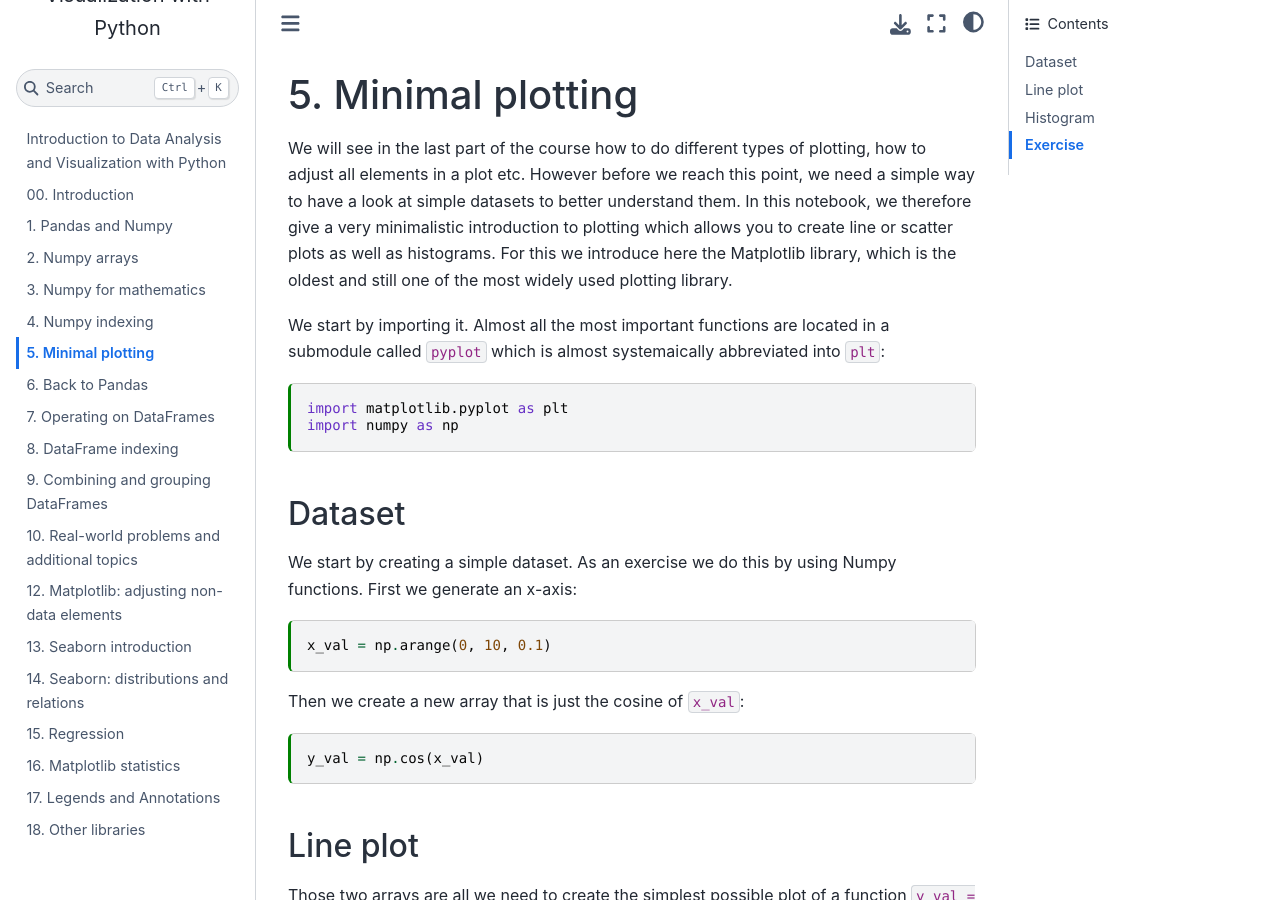
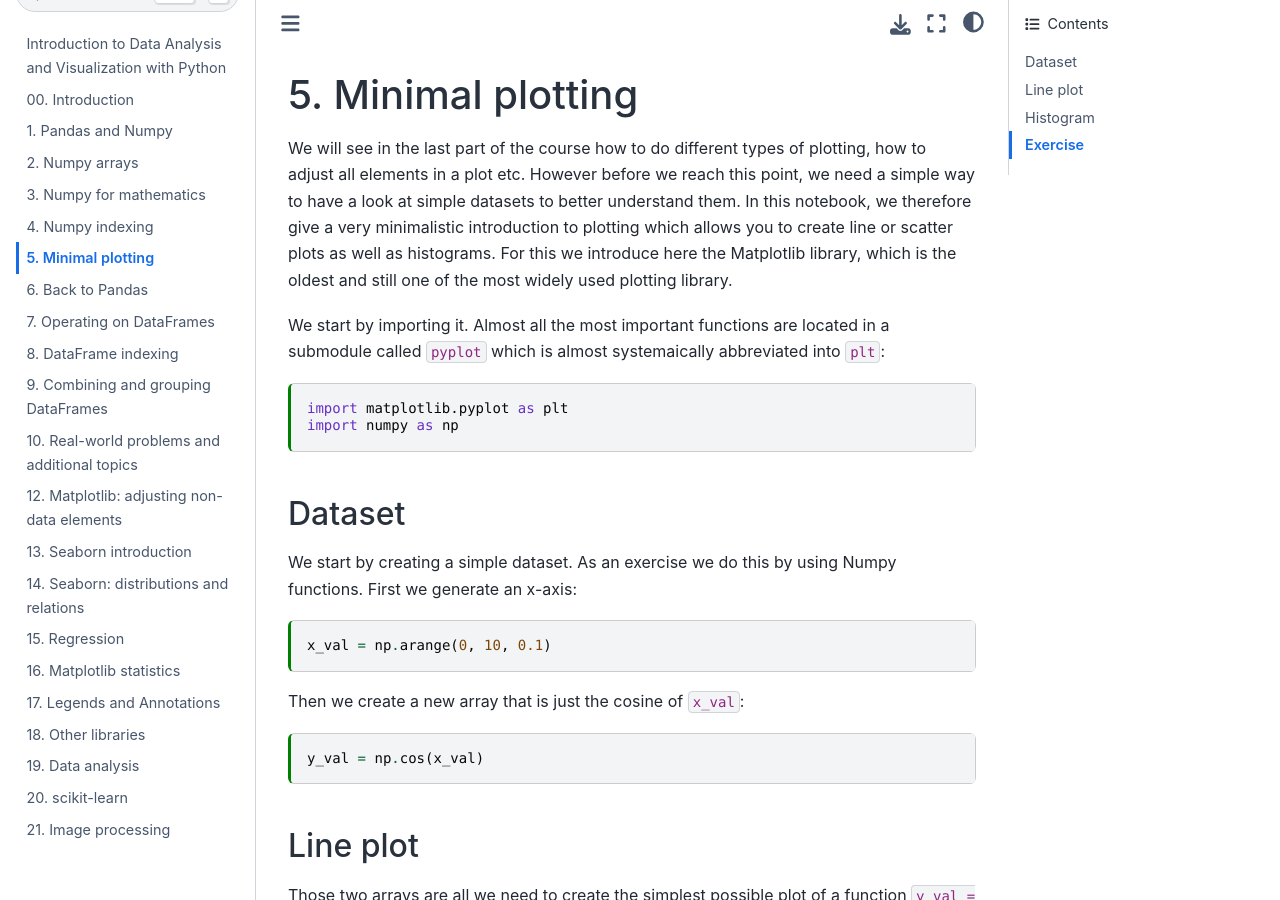
Before and after one commit to guiwitz/DAVPy, a Jupyter Book: the page built from 05-Minimal_plotting.ipynb, in a window 1280 px wide and 900 px high. Built offline with Jupyter Book 1.0.4 settings and Sphinx 7.4.7 and the Sphinx Book theme 1.1.4, drawn with Linux system fonts in a browser that asks for light colours; pages that are not in the unit, such as notebooks, are missing from menus; some of the changed text lies outside the part shown.

Commit message:
update toc

```diff
--- a/_toc.yml
+++ b/_toc.yml
@@ -20,3 +20,6 @@ chapters:
 - file: 16-Matplotlib_statistics
 - file: 17-Matplotlib_annotations
 - file: 18-Alternatives
+- file: 19-scipy_statsmodels
+- file: 20-scikit-learn
+- file: 21-Image_processing
```
